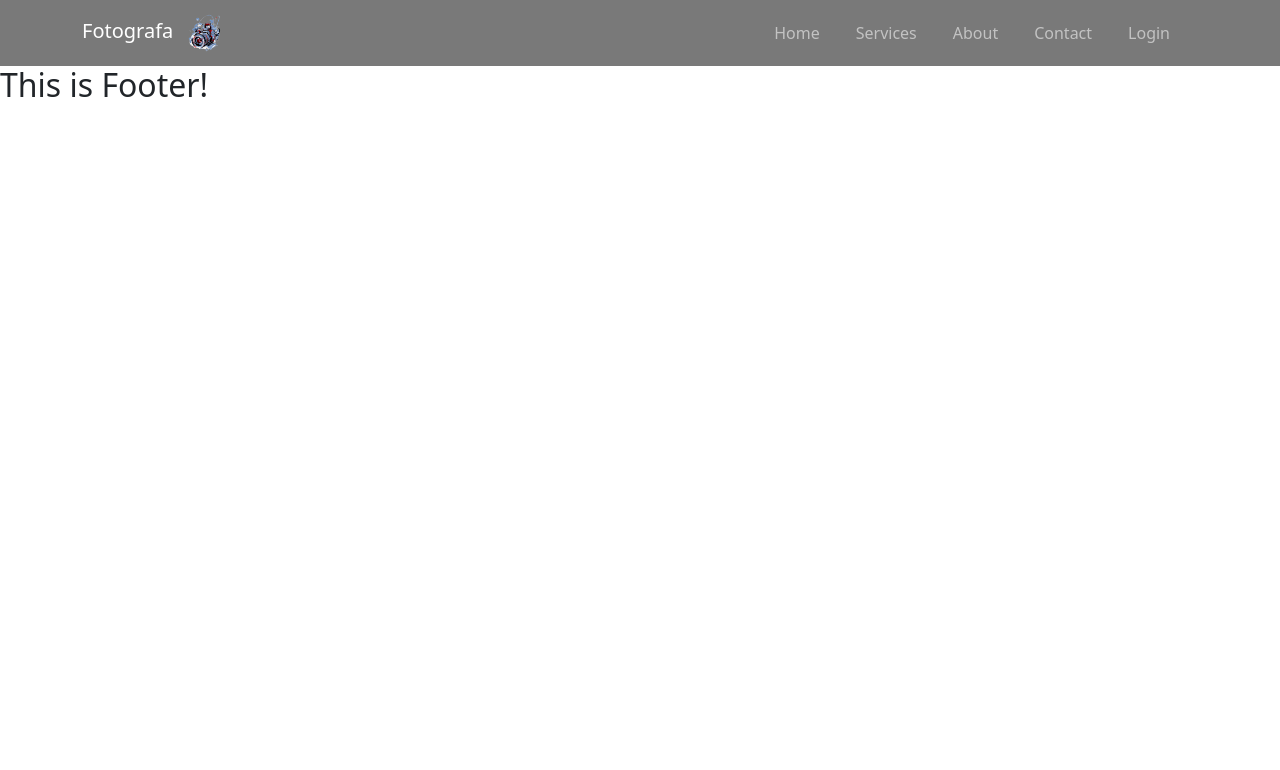
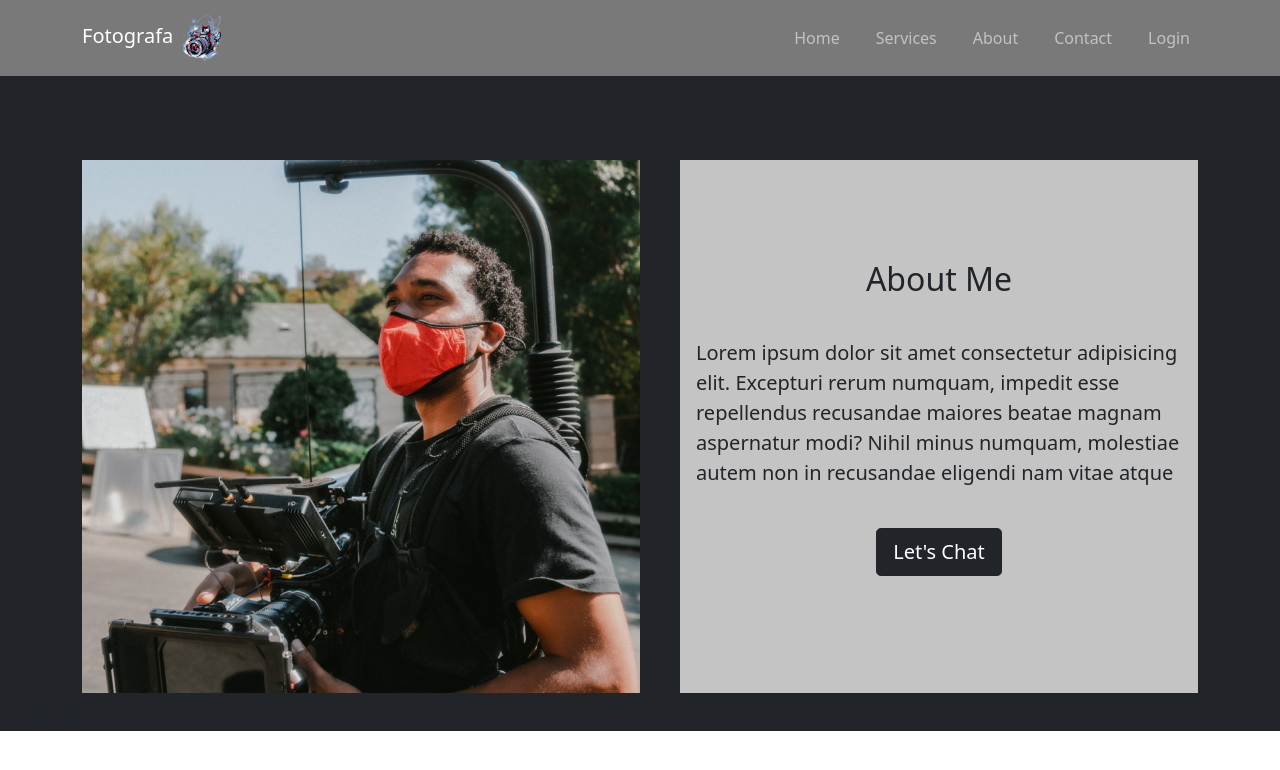
Before and after one commit to Jobayer-ak/photographer-guy, a React (Create React App) app: page / in a window 1280 px wide. Shown: the top 770 px of the page. Built offline with nearby package versions, Linux system fonts and the light colour scheme.

Commit message:
banner is done

```diff
--- a/src/App.js
+++ b/src/App.js
@@ -1,11 +1,17 @@
+import { Route, Routes } from "react-router-dom";
 import "./App.css";
+import Home from "./Pages/Home/Home";
 import Footer from "./Shared/Footer/Footer";
 import Header from "./Shared/Header/Header";
 
 function App() {
   return (
-    <div>
+    <div className="bg-dark">
       <Header></Header>
+      <Routes>
+        <Route path="/" element={<Home></Home>}></Route>
+        <Route path="/home" element={<Home></Home>}></Route>
+      </Routes>
       <Footer></Footer>
     </div>
   );
--- a/src/Pages/Home/Home.css
+++ b/src/Pages/Home/Home.css
@@ -0,0 +1,15 @@
+.banner{
+    margin-top: 84px;
+}
+.about-me{
+    background-color: #C4C4C4;
+    /* padding: 10px; */
+}
+.about-header{
+    margin-top: 100px;
+    margin-bottom: 40px;
+}
+.banner-img{
+    width: 50%;
+
+}
--- a/src/Pages/Home/Home.js
+++ b/src/Pages/Home/Home.js
@@ -1,10 +1,25 @@
 import React from "react";
 import "./Home.css";
+import bannerImage from "../../images/banner/banner.png";
 
 const Home = () => {
   return (
-    <div>
-      <h2>This is Home</h2>
+    <div className="container">
+      <div className="banner d-flex">
+        <img src={bannerImage} className="banner-img me-4" alt="Banner Image" />
+        <div className="about-me ms-3 px-3">
+          <h2 className="text-center about-header">About Me</h2>
+          <p className="lead">
+            Lorem ipsum dolor sit amet consectetur adipisicing elit. Excepturi
+            rerum numquam, impedit esse repellendus recusandae maiores beatae
+            magnam aspernatur modi? Nihil minus numquam, molestiae autem non in
+            recusandae eligendi nam vitae atque
+          </p>
+          <div className="text-center">
+            <button className="btn btn-dark btn-lg mt-4">Let's Chat</button>
+          </div>
+        </div>
+      </div>
     </div>
   );
 };
--- a/src/Shared/Header/Header.css
+++ b/src/Shared/Header/Header.css
@@ -1,13 +1,16 @@
 nav{
     background: #797979;
 }
-nav a{
+nav a:not(:last-child){
     margin-right:20px;
 }
 .t-name{
     font-size: 25px;
 }
+span{
+    margin-right: -10px;
+}
+
 /* nav img{
-    width: 100px;
-    height: 30px;
+    margin-left: 2px;
 } */
--- a/src/Shared/Header/Header.js
+++ b/src/Shared/Header/Header.js
@@ -10,11 +10,11 @@
         <Container>
           <Navbar.Brand href="#home">
             {" "}
-            Fotografa
-            <img height="40" src={logo} alt="Photographer Guy" />
+            <span>Fotografa</span>
+            <img height="50" src={logo} alt="Photographer Guy" />
           </Navbar.Brand>
           <Nav className="ms-auto">
-            <Nav.Link href="#home">Home</Nav.Link>
+            <Nav.Link to="/home">Home</Nav.Link>
             <Nav.Link href="#features">Services</Nav.Link>
             <Nav.Link href="#pricing">About</Nav.Link>
             <Nav.Link href="#pricing">Contact</Nav.Link>
```
